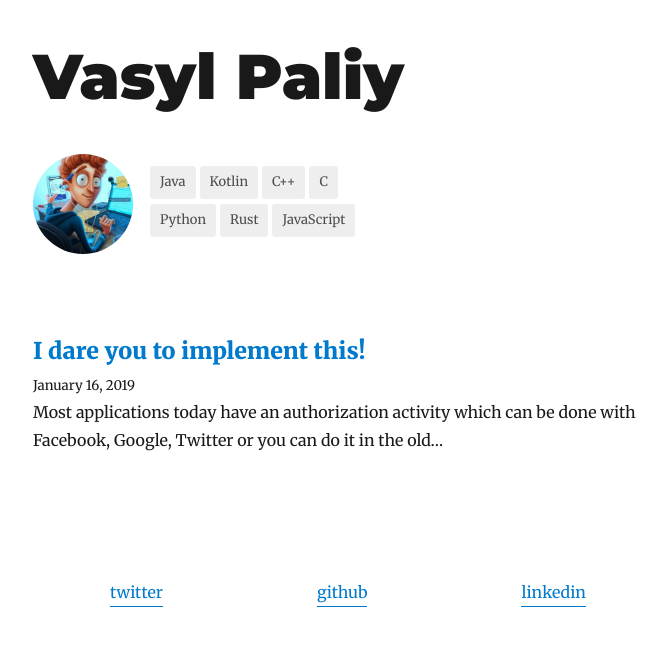
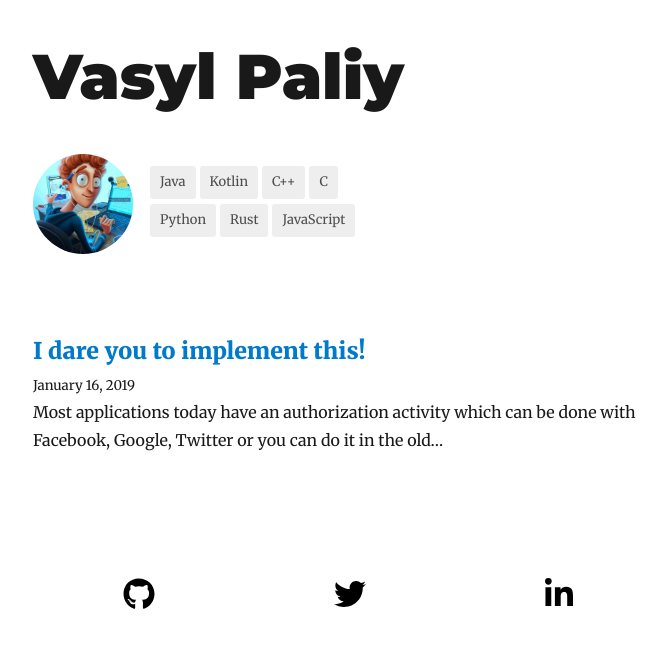
Before and after one commit to vpaliy/vasylpal.io, a Gatsby site: page / in a window 1280 px wide. Shown: the whole page, without its empty margins (292-959 px from the left). Built offline with nearby package versions, Linux system fonts and the light colour scheme; Gatsby itself is replaced by a stand-in of ours; some packages are replaced by stand-ins of ours.

Commit message:
Update footer

```diff
--- a/package.json
+++ b/package.json
@@ -8,6 +8,10 @@
     "url": "https://github.com/gatsbyjs/gatsby/issues"
   },
   "dependencies": {
+    "@fortawesome/fontawesome-svg-core": "^1.2.12",
+    "@fortawesome/free-brands-svg-icons": "^5.6.3",
+    "@fortawesome/free-solid-svg-icons": "^5.6.3",
+    "@fortawesome/react-fontawesome": "^0.1.4",
     "gatsby": "^2.0.76",
     "gatsby-image": "^2.0.22",
     "gatsby-plugin-feed": "^2.0.8",
@@ -25,6 +29,8 @@
     "gatsby-source-filesystem": "^2.0.2",
     "gatsby-transformer-remark": "^2.2.0",
     "gatsby-transformer-sharp": "^2.1.3",
+    "i": "^0.3.6",
+    "npm": "^6.6.0",
     "prismjs": "^1.15.0",
     "react": "^16.5.1",
     "react-dom": "^16.5.1",
--- a/src/components/Footer.js
+++ b/src/components/Footer.js
@@ -1,6 +1,12 @@
 import React from 'react'
 import styled from 'styled-components'
 import { rhythm } from '../utils/typography'
+import { FontAwesomeIcon } from '@fortawesome/react-fontawesome'
+import {
+  faTwitter,
+  faGithub,
+  faLinkedinIn,
+} from '@fortawesome/free-brands-svg-icons'
 
 const Wrapper = styled.footer`
   display: flex;
@@ -11,17 +17,26 @@ const Wrapper = styled.footer`
   flex-shrink: 0;
 `
 
-const Link = props => (
-  <a href={props.href} target="_blank" rel="noopener noreferrer">
-    {props.children}
-  </a>
+const StyledLink = styled.a`
+  -webkit-box-shadow: none !important;
+  box-shadow: none !important;
+  color: black;
+  &:hover {
+    color: #007acc;
+  }
+`
+
+const IconLink = ({ href, icon }) => (
+  <StyledLink href={href} target="_blank" rel="noopener noreferrer">
+    <FontAwesomeIcon icon={icon} size="2x" />
+  </StyledLink>
 )
 
 const Footer = () => (
   <Wrapper>
-    <Link href="https://twitter.com/vpaliy_">twitter</Link>
-    <Link href="https://github.com/vpaliy">github</Link>
-    <Link href="https://www.linkedin.com/in/vpaliyx/">linkedin</Link>
+    <IconLink href="https://www.github.com/vpaliy" icon={faGithub} />
+    <IconLink href="https://twitter.com/vpaliy_" icon={faTwitter} />
+    <IconLink href="https://www.linkedin.com/in/vpaliyx/" icon={faLinkedinIn} />
   </Wrapper>
 )
 
```
Also changed, not shown: 1 other file.
